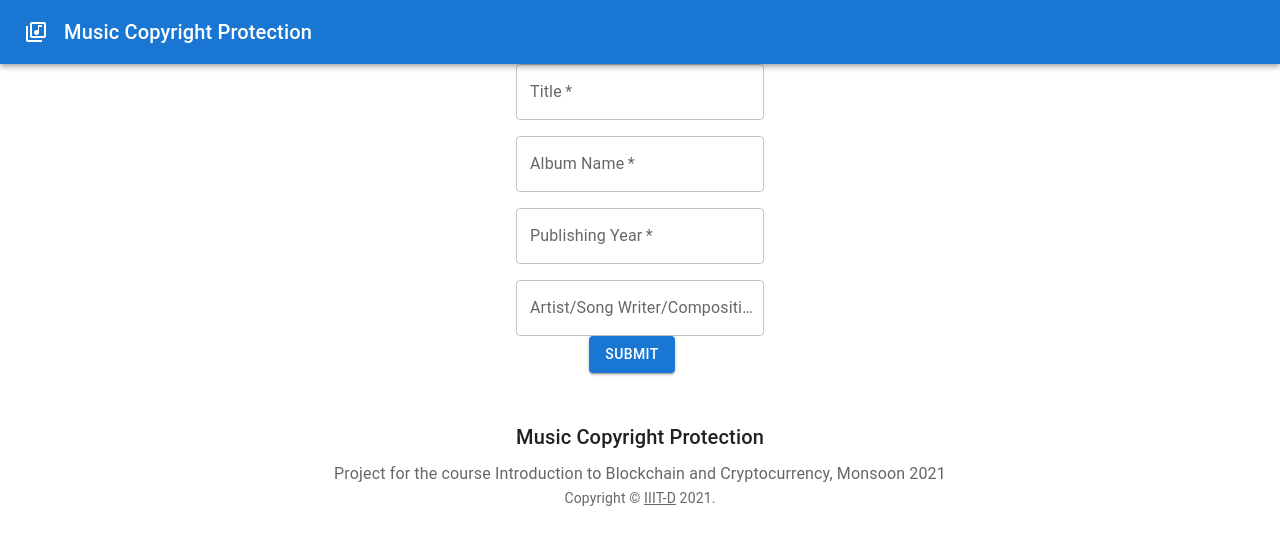
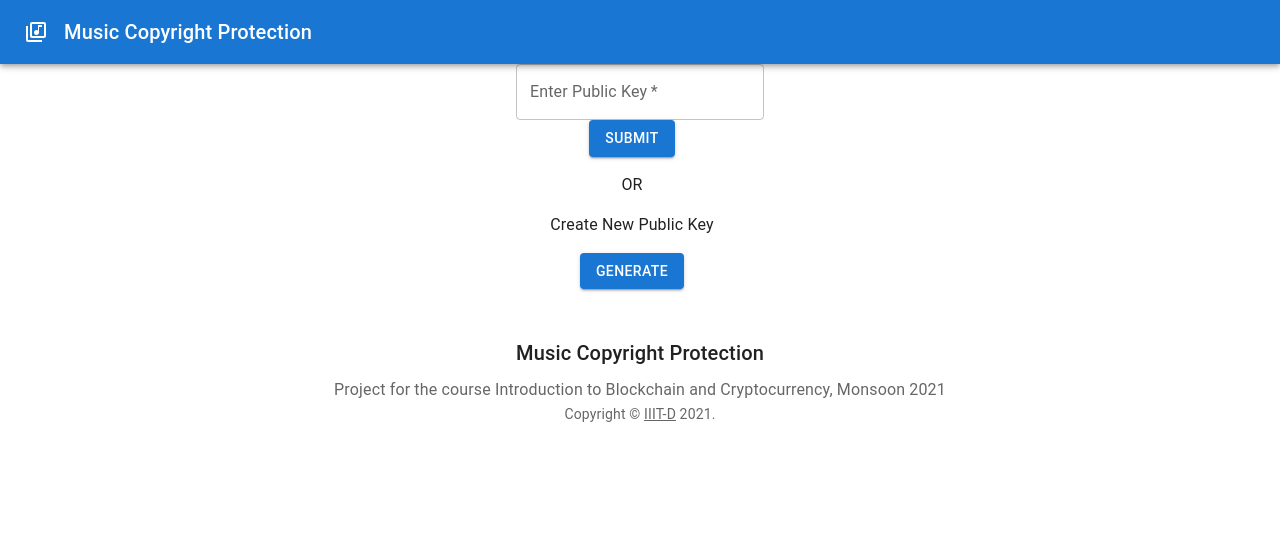
Before and after one commit to upriverbasil/Music-Copyright-Blockchain, a React (Create React App) app: page / in a window 1280 px wide. Both pictures are taken after a click on the element 451 px from the left and 469 px from the top of the page. Shown: the top 544 px of the page. Built offline with nearby package versions, Linux system fonts and the light colour scheme.

Commit message:
created option for public hash

```diff
--- a/src/components/components/Login.js
+++ b/src/components/components/Login.js
@@ -13,6 +13,7 @@ import Link from '@mui/material/Link';
 import { createTheme, ThemeProvider } from '@mui/material/styles';
 import User from './User';
 import Musician from './Musician';
+import MusicianLogin from './MusicianLogin';
 function Copyright() {
   return (
     <Typography variant="body2" color="text.secondary" align="center">
@@ -96,7 +97,7 @@ export default function Album() {
 
     }
     {
-    option===1 && <Musician/>}
+    option===1 && <MusicianLogin/>}
     {
     option===2 && <User/>}
     </ThemeProvider>
--- /dev/null
+++ b/src/components/components/MusicianLogin.js
@@ -0,0 +1,65 @@
+import React, { useState } from "react";
+import Grid from "@mui/material/Grid";
+import CardItem from './CardItem'
+import TextField from "@mui/material/TextField";
+import Musician from './Musician';
+import Button from "@mui/material/Button";
+const defaultValues = {
+    publicValue:"",
+};
+const User = () => {
+    const [formValues, setFormValues] = useState(defaultValues);
+    const [option,setOption] = useState(0)
+    const handleInputChange = (e) => {
+
+      const { name, value } = e.target;
+
+      setFormValues({
+        ...formValues,
+        [name]: value,
+      });
+    };
+    const handleSubmit = (event) => {
+      event.preventDefault();
+      console.log(formValues);
+    //   redirect to the musician page for entering the details
+    };
+    const handleGenerate = (event) => {
+        event.preventDefault();
+        console.log(formValues);
+      //   redirect to the musician page for entering the
+    };
+return (
+    <form onSubmit={handleSubmit}>
+      <Grid container alignItems="center" justify="center" direction="column" spacing={2}>
+        <Grid item align = 'left' xs={1} >
+          <TextField
+          	required={true}
+            id="public-value"
+            name="publicValue"
+            label="Enter Public Key"
+            type="text"
+            value={formValues.publicValue}
+            onChange={handleInputChange}
+          />
+        </Grid>
+        <Button variant="contained" color="primary" type="submit" onClick={ () => {setOption(1)}} >
+          Submit
+        </Button>
+        <Grid>
+            <div>
+                <p align = 'center'> OR <br/> </p>
+                <p> Create New Public Key</p>
+            </div>
+        </Grid>
+        <Button variant="contained" color="primary" type="generate" >
+          Generate
+        </Button>
+      </Grid>
+      {
+        option===1 && <Musician/>}
+    </form>
+
+  );
+};
+export default User;
```
